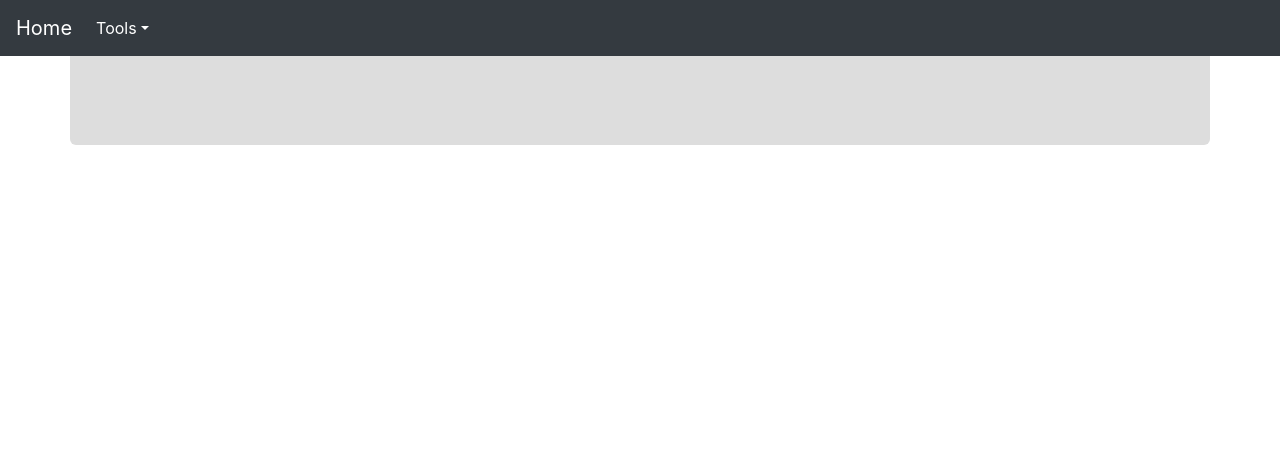
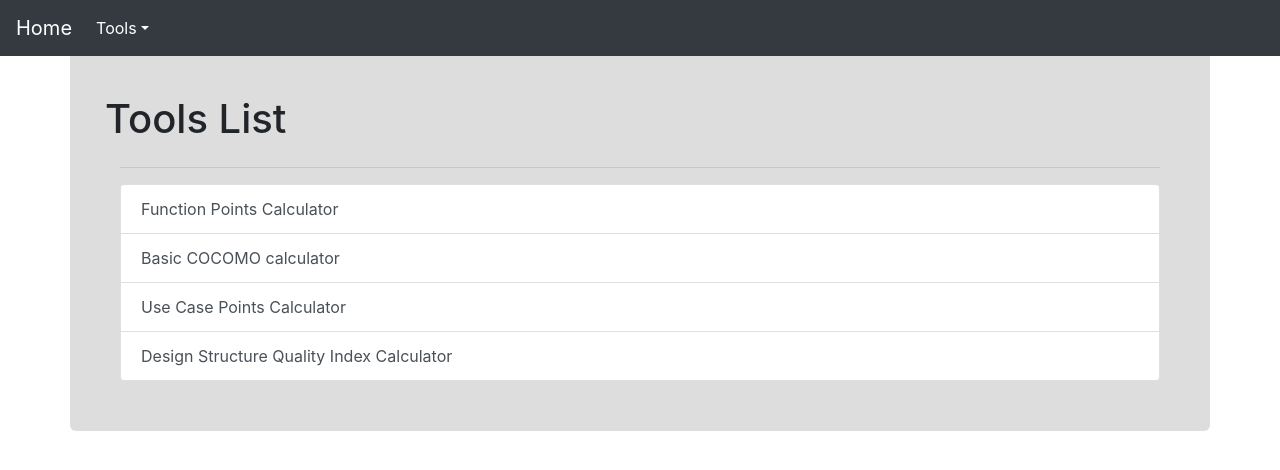
Before and after one commit to aggiacca/CIS376-TermProject, an Angular app in the folder software-metric-tools/: page /tools-list in a window 1280 px wide. Before the commit this address led to /. Shown: the top 470 px of the page. Built offline with nearby package versions, Linux system fonts and the light colour scheme.

Commit message:
text changes, refactoring, and tools list page

```diff
--- a/software-metric-tools/src/app/qsdi-calculator/qsdi-calculator.component.ts
+++ b/software-metric-tools/src/app/dsqi/dsqi-calculator.component.ts
@@ -2,11 +2,11 @@ import { Component, OnInit } from '@angular/core';
 import {Question} from "../models/Question";
 
 @Component({
-  selector: 'app-qsdi-calculator',
-  templateUrl: './qsdi-calculator.component.html',
-  styleUrls: ['./qsdi-calculator.component.css']
+  selector: 'app-dsqi-calculator',
+  templateUrl: './dsqi-calculator.component.html',
+  styleUrls: ['./dsqi-calculator.component.css']
 })
-export class QsdiCalculatorComponent implements OnInit {
+export class DsqiCalculatorComponent implements OnInit {
 
   sValues: Array<Question> = [
     new Question("The total number of modules",0),
@@ -103,6 +103,7 @@ export class QsdiCalculatorComponent implements OnInit {
   calculateDSQI(){
     this.weightError = false;
     this.calculationSuccess = false;
+    this.dsqi = 0;
 
     let totalWeight = 0;
     for(let dValue of this.dValues){
--- a/software-metric-tools/src/app/header/header.component.html
+++ b/software-metric-tools/src/app/header/header.component.html
@@ -12,7 +12,7 @@
           <a class="dropdown-item" routerLink="/function-points" routerLinkActive="active">Function Point Calculator</a>
           <a class="dropdown-item" routerLink="/cocomo-calculator" routerLinkActive="active">Basic COCOMO Calculator</a>
           <a class="dropdown-item" routerLink="/usecase-points-calculator" routerLinkActive="active">Use Case points calculator </a>
-          <a class="dropdown-item" routerLink="/qsdi-calculator" routerLinkActive="active">QSDI Calculator</a>
+          <a class="dropdown-item" routerLink="/dsqi-calculator" routerLinkActive="active">QSDI Calculator</a>
         </div>
       </li>
     </ul>
--- a/software-metric-tools/src/app/index/index.component.html
+++ b/software-metric-tools/src/app/index/index.component.html
@@ -2,8 +2,8 @@
 <div class="jumbotron" style="background-color:white">
   <div class="container">
     <h1 class="display-3">Software Metrics Tools</h1>
-    <p>Software Metrics Tools is a website that contains a number of software estimation tools and software metric tools.  The current tool list is Function Points calculator, Basic COCOMO calculator, Use Case Points Calculator, and Design Structure Quality Index (DSQI) tool.</p>
-      <!--<p><a class="btn btn-primary btn-lg" href="#" role="button">Full tools list &raquo;</a></p>-->
+    <p>Software Metrics Tools is a website that contains a number of software estimation tools and software metric tools. To view the full list click the button below.</p>
+      <p><a class="btn btn-primary btn-lg" routerLink="/tools-list" routerLinkActive="active" role="button">Full Tools List &raquo;</a></p>
   </div>
 </div>
 
--- a/software-metric-tools/src/app/tools-list/tools-list.component.html
+++ b/software-metric-tools/src/app/tools-list/tools-list.component.html
@@ -1,15 +1,31 @@
 <div class="row">
-  <h1 class="page-header">DSQI Calculator</h1>
+  <h1 class="page-header">Tools List</h1>
 </div>
 
 <hr>
 
-<div class="card" style="width: 18rem;">
-  <div class="card-body">
-    <h5 class="card-title">Card title</h5>
-    <h6 class="card-subtitle mb-2 text-muted">Card subtitle</h6>
-    <p class="card-text">Some quick example text to build on the card title and make up the bulk of the card's content.</p>
-    <a href="#" class="card-link">Card link</a>
-    <a href="#" class="card-link">Another link</a>
-  </div>
+<!--<div class="row">-->
+  <!--<ul class="list-group">-->
+    <!--<li class="list-group-item"><a class="btn btn-secondary" routerLink="/function-points" routerLinkActive="active">Function Points Calculator</a></li>-->
+    <!--<li class="list-group-item"><a class="btn btn-secondary" routerLink="/function-points" routerLinkActive="active">Basic COCOMO calculator</a></li>-->
+    <!--<li class="list-group-item"><a class="btn btn-secondary" routerLink="/function-points" routerLinkActive="active">Use Case Points Calculator</a></li>-->
+    <!--<li class="list-group-item"><a class="btn btn-secondary" routerLink="/function-points" routerLinkActive="active">Design Structure Quality Index tool</a></li>-->
+  <!--</ul>-->
+<!--</div>-->
+
+<div class="list-group">
+  <a class="list-group-item list-group-item-action" routerLink="/function-points" routerLinkActive="active">Function Points Calculator</a>
+  <a class="list-group-item list-group-item-action" routerLink="/cocomo-calculator" routerLinkActive="active">Basic COCOMO calculator</a>
+  <a class="list-group-item list-group-item-action" routerLink="/usecase-points-calculator" routerLinkActive="active">Use Case Points Calculator</a>
+  <a class="list-group-item list-group-item-action" routerLink="/dsqi-calculator" routerLinkActive="active">Design Structure Quality Index Calculator</a>
 </div>
+
+<!--<div class="card" style="width: 18rem;">-->
+  <!--<div class="card-body">-->
+    <!--<h5 class="card-title">Card title</h5>-->
+    <!--<h6 class="card-subtitle mb-2 text-muted">Card subtitle</h6>-->
+    <!--<p class="card-text">Some quick example text to build on the card title and make up the bulk of the card's content.</p>-->
+    <!--<a href="#" class="card-link">Card link</a>-->
+    <!--<a href="#" class="card-link">Another link</a>-->
+  <!--</div>-->
+<!--</div>-->
```
Also changed, not shown: software-metric-tools/src/app/app.module.ts (+4 -3 lines), software-metric-tools/src/app/dsqi/dsqi-calculator.component.css (added), software-metric-tools/src/app/dsqi/dsqi-calculator.component.html (renamed from software-metric-tools/src/app/qsdi-calculator/qsdi-calculator.component.html), 1 other file (tests, documents, lock files or other folders).
